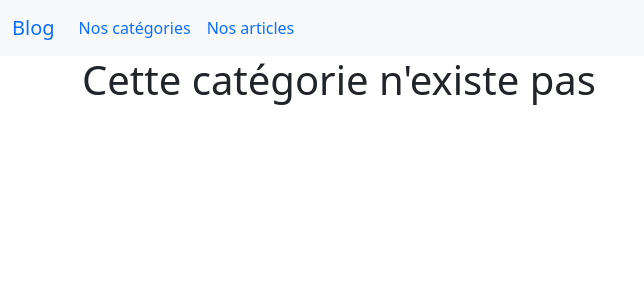
After one commit to alexgaill/DWWM16-symfony, a Symfony app: template templates/categorie/single.html.twig in a window 1280 px wide. The commit adds this page. Shown: the top 300 px of the page, without its empty margins (0-644 px from the left). Run offline with Twig, Linux system fonts and the light colour scheme; the template is opened without the code that fills it, so the values that code supplies are empty; some libraries are stand-ins or nearby versions.

Commit message:
Ajout des pages single

```diff
--- a/src/Entity/Article.php
+++ b/src/Entity/Article.php
@@ -69,7 +69,6 @@ class Article
 
         return $this;
     }
-
     /**
      * Get the value of subContent
      *
--- a/templates/article/index.html.twig
+++ b/templates/article/index.html.twig
@@ -15,6 +15,7 @@
             <th>Titre</th>
             <th>Aperçu</th>
             <th>Date de création</th>
+            <th>Opérations</th>
         </tr>
     </thead>
     <tbody>
@@ -29,6 +30,7 @@
                     Pour corriger ce problème, on utilise le filtre date afin de définir sous quel format de string on veut l'afficher
                  #}
                 <td>{{article.createdAt|date("d M Y | H:i:s", "Europe/Paris")}}</td>
+                <td><a href={{ path('article_single', {id: article.id})}}><button class="btn btn-primary">Voir en détail</button></a></td>
             </tr>
         {% else %}
             <tr class="table-danger">
--- a/templates/base.html.twig
+++ b/templates/base.html.twig
@@ -17,6 +17,24 @@
     </head>
     <body>
         <header>
+            <nav class="navbar navbar-expand-lg navbar-primary bg-light">
+                <div class="container-fluid">
+                    <a class="navbar-brand" href="#">Blog</a>
+                    <button class="navbar-toggler" type="button" data-bs-toggle="collapse" data-bs-target="#navbarNav" aria-controls="navbarNav" aria-expanded="false" aria-label="Toggle navigation">
+                    <span class="navbar-toggler-icon"></span>
+                    </button>
+                    <div class="collapse navbar-collapse" id="navbarNav">
+                    <ul class="navbar-nav">
+                        <li class="nav-item">
+                        <a class="nav-link" aria-current="page" href={{ path("categorie") }}>Nos catégories</a>
+                        </li>
+                        <li class="nav-item">
+                        <a class="nav-link" href={{ path('article') }}>Nos articles</a>
+                        </li>
+                    </ul>
+                    </div>
+                </div>
+            </nav>
         </header>
         <main class="container">
             {% block body %}{% endblock %}
--- a/templates/categorie/index.html.twig
+++ b/templates/categorie/index.html.twig
@@ -9,7 +9,7 @@
     {% if categories %}
         <ul class='list-group col-3 mx-auto'>
             {% for categorie in categories %}
-                <li class="list-group-item">{{categorie.name}}</li>
+                <li class="list-group-item"><a href={{ path('categorie_single', {id: categorie.id}) }}>{{categorie.name}}</a></li>
             {% endfor %}
         </ul>
     {% else %}
--- /dev/null
+++ b/templates/categorie/single.html.twig
@@ -0,0 +1,9 @@
+{% extends "base.html.twig" %}
+
+{% block body %}
+{% if categorie %}
+    <h1>{{categorie.name}}</h1>
+{% else %}
+    <h1>Cette catégorie n'existe pas</h1>
+{% endif %}
+{% endblock %}
```
Also changed, not shown: src/Controller/ArticleController.php (+16 -0 lines), src/Controller/CategorieController.php (+11 -3 lines), templates/article/single.html.twig (added, +7 -0 lines).
